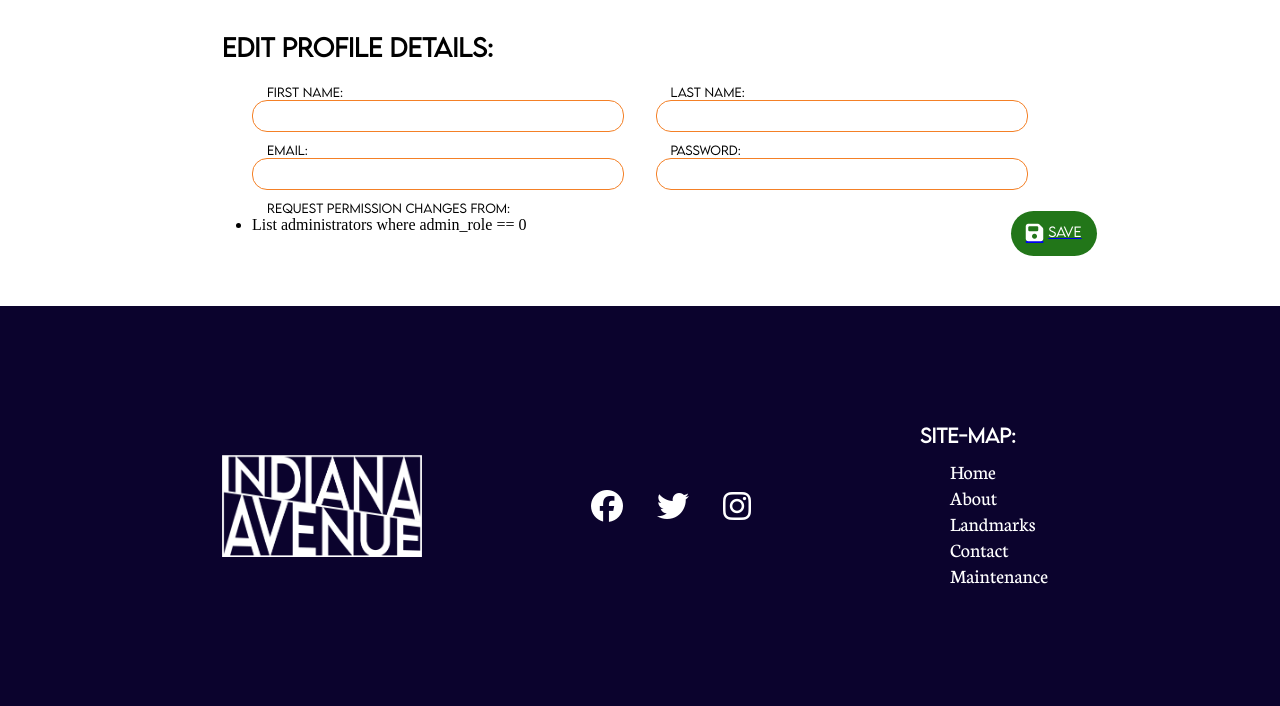
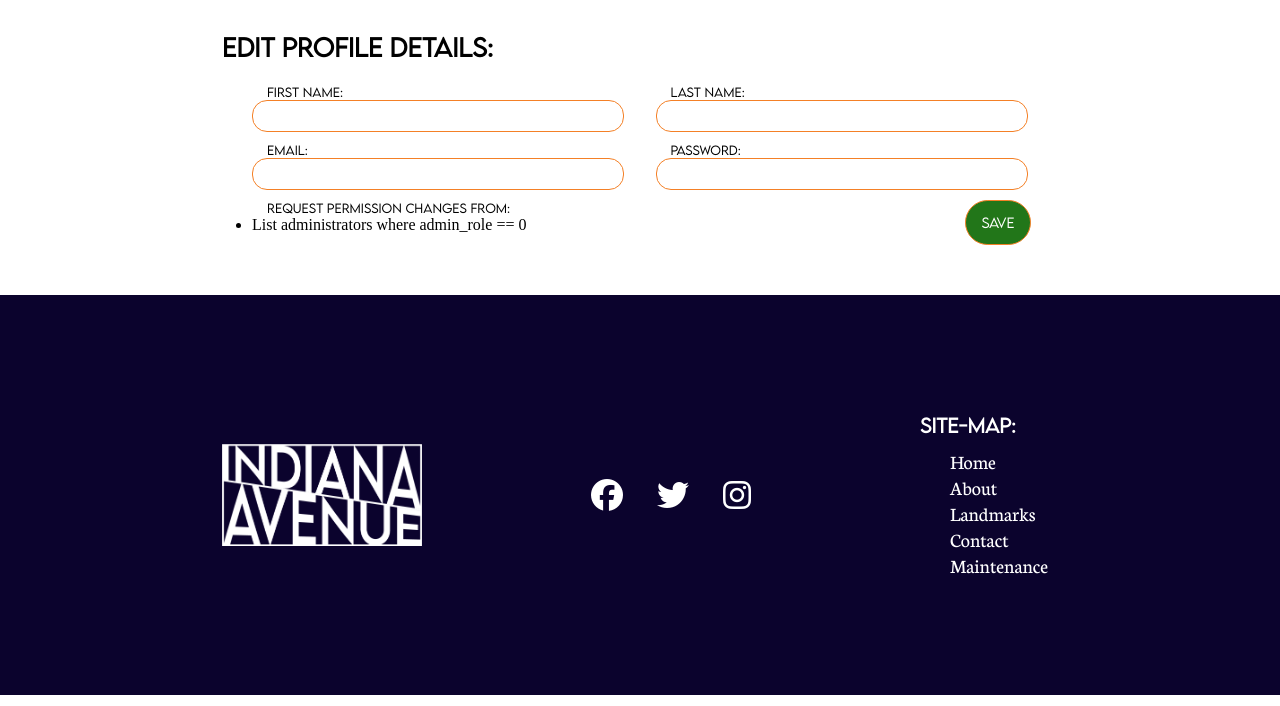
Before and after one commit to jbldwn/indiana_ave, a PHP site: page /profile_edit.php in a window 1280 px wide. Shown: the part 161-867 px from the top of the page. Run offline with PHP 8.4, Linux system fonts and the light colour scheme; data that the repository does not hold is empty; style sheets or scripts are compiled from the project's sources; some libraries are stand-ins or nearby versions.

Commit message:
Profile can be updated

```diff
--- a/profile_edit.php
+++ b/profile_edit.php
@@ -63,15 +63,18 @@ if (isset($_SESSION['admin_id'])
                 <ul>
                     <li>List administrators where admin_role == 0</li>
                 </ul>
+                <input style="display: none;" type="number" name="role" value="<?=$role?>">
+                <input style="display: none;" type="number" name="admin_id" value="<?=$admin_id?>">
             </div>
             <div class="column">
                 <div class="ctrls">
-                    <a href="profile_edit.php">
-                        <button class="save">
-                            <i class="fa-solid fa-floppy-disk fa-xl"></i>
-                            <span>save</span>
-                        </button>
-                    </a>
+                    <input class="save" type="submit" value="Save">
+                    <!--                    <a href="profile_edit.php">-->
+                    <!--                        <button type="submit" class="save">-->
+                    <!--                            <i class="fa-solid fa-floppy-disk fa-xl"></i>-->
+                    <!--                            <span>save</span>-->
+                    <!--                        </button>-->
+                    <!--                    </a>-->
                 </div>
             </div>
         </div>
@@ -79,7 +82,7 @@ if (isset($_SESSION['admin_id'])
 </section>
 <?php
 
-    //footer
-    require_once('includes/footer.php');
+//footer
+require_once('includes/footer.php');
 
 ?>
--- a/www/scss/profile.scss
+++ b/www/scss/profile.scss
@@ -26,31 +26,6 @@
         display: flex;
         flex-direction: column;
 
-        .ctrls{
-          padding-top: 15%;
-          //padding-left: 100%;
-          button{
-          padding: 0 15px;
-          height: 45px;
-          margin-left: 80%;
-
-          .button-icon{
-            width: 20px;
-            height: 20px;
-            border-radius: 10px;
-            background-color: #fff;
-
-            i{
-              color: $saveColor;
-              margin: 25% auto;
-            }
-
-          }
-          span{
-            height: 20px;
-          }
-        }
-        }
       }
       .permissions{
         width: 48%;
@@ -72,7 +47,6 @@
         }
       }
       .ctrls{
-        //width:48%;
         position: relative;
         a{
           position: absolute;
@@ -101,6 +75,15 @@
             }
           }
         }
+        input {
+          padding: 0 15px;
+          height: 45px;
+          margin-left: 100%;
+          margin-right: 60px;
+          border-radius: 23px;
+          color: $siteWhite;
+          font-family: LM;
+        }
       }
     }
 
```
Also changed, not shown: profile_update.php (added, +56 -0 lines).
